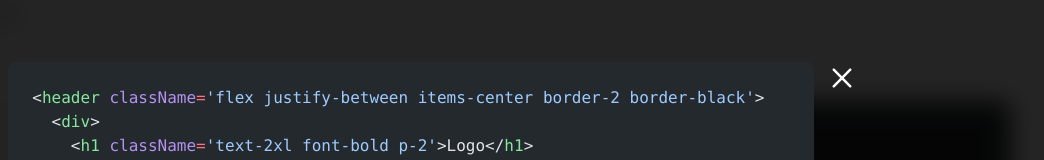
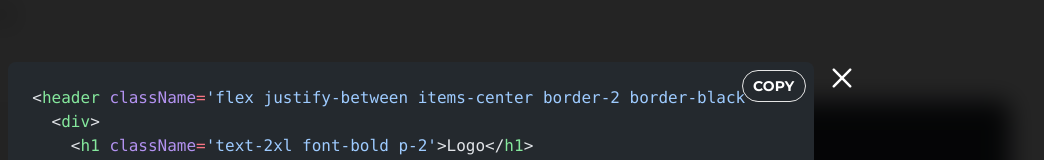
Before and after one commit to Squad357/React-Collection, a Next.js app in the folder client/: page /1 in a window 1280 px wide. Both pictures are taken after a click on the element 954 px from the left and 492 px from the top of the page. Shown: the part 122-282 px from the top of the page, without its empty margins (229-1273 px from the left). Built offline with nearby package versions, Linux system fonts and the light colour scheme.

Commit message:
✨ [Feat] 코드 복사하기 기능 추가

```diff
--- a/client/package.json
+++ b/client/package.json
@@ -33,6 +33,7 @@
     "react": "19.0.0-rc-69d4b800-20241021",
     "react-dom": "19.0.0-rc-69d4b800-20241021",
     "react-hook-form": "^7.54.2",
+    "react-icons": "^5.4.0",
     "react-redux": "^9.1.2",
     "shadcn": "^2.1.3",
     "tailwind-merge": "^2.5.4",
--- a/client/src/components/layout/Modal.tsx
+++ b/client/src/components/layout/Modal.tsx
@@ -1,6 +1,8 @@
 import { motion, AnimatePresence } from 'framer-motion';
 import { useEffect } from 'react';
 import { Cross2Icon } from '@radix-ui/react-icons';
+import useCopyCode from '@/hooks/useCopyCode';
+import { HiCheck } from 'react-icons/hi';
 
 interface ModalProps {
   isModalOpen: boolean;
@@ -29,6 +31,8 @@ export default function Modal({
     e.stopPropagation();
   };
 
+  const { isCopied, handleCopyCode } = useCopyCode(highlightedCode);
+
   return (
     <AnimatePresence>
       {isModalOpen && (
@@ -56,6 +60,13 @@ export default function Modal({
               onClick={() => setIsModalOpen(false)}
               className='absolute top-6 right-[-20px] text-white w-8 h-8 cursor-pointer'
             />
+            <button
+              className={`absolute top-8 right-8 w-16 h-8 bg-[#24292e] text-white text-sm font-bold border rounded-full transition-all hover:bg-[#606060] ${
+                isCopied && 'bg-[#606060] cursor-default pointer-events-none'
+              }`}
+              onClick={handleCopyCode}>
+              {isCopied ? <HiCheck className='mx-auto w-6 h-6' /> : 'COPY'}
+            </button>
           </motion.div>
         </motion.div>
       )}
--- /dev/null
+++ b/client/src/hooks/useCopyCode.ts
@@ -0,0 +1,25 @@
+import { useState } from 'react';
+
+export default function useCopyCode(highlightedCode: string) {
+  const [isCopied, setIsCopied] = useState(false);
+
+  const handleCopyCode = async () => {
+    // 줄바꿈 유지된 code 텍스트 가져오기
+    const tempDiv = document.createElement('div');
+    tempDiv.innerHTML = highlightedCode;
+    const code = tempDiv.innerText;
+
+    try {
+      await navigator.clipboard.writeText(code);
+      setIsCopied(true);
+      setTimeout(() => {
+        setIsCopied(false);
+      }, 1000);
+    } catch (error) {
+      console.error(error);
+      alert('복사 중 오류가 발생했습니다. 다시 시도해주세요.');
+    }
+  };
+
+  return { isCopied, handleCopyCode };
+}
```
Also changed, not shown: 1 other file (tests, documents, lock files or other folders).
